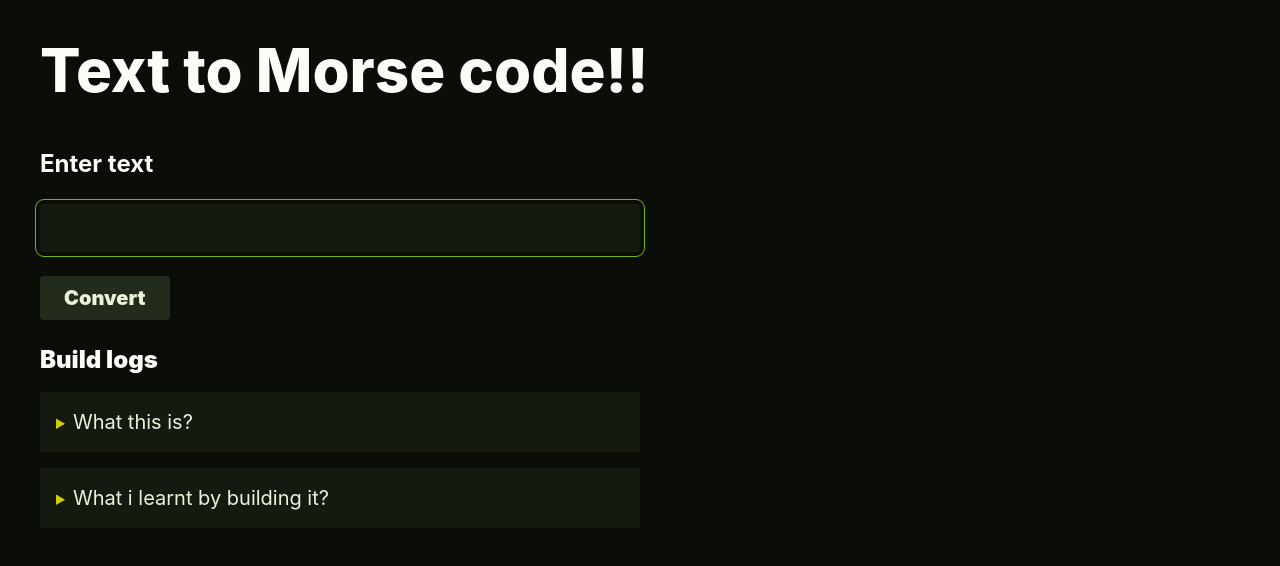
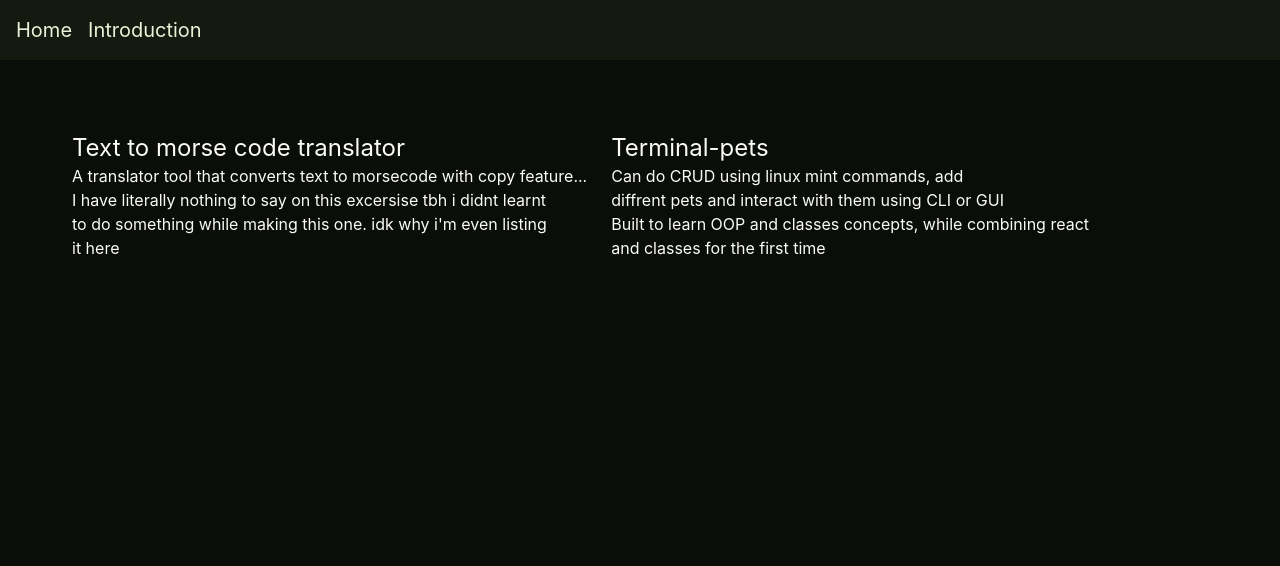
Before and after one commit to Bijay-Codes/Build-to-learn, a React (Vite) app: page / in a window 1280 px wide. Shown: the top 566 px of the page. Built offline with nearby package versions, Linux system fonts and the light colour scheme.

Commit message:
built a navbar for accsing diffrent problems and practiced OOP by making terminal-pets

```diff
--- a/src/App.tsx
+++ b/src/App.tsx
@@ -1,8 +1,24 @@
-import { Problems } from "./components/RenderProblems"
-
+import MorseCode from "./Problems/MorseCode/MorseCode";
+import Pets from "./Problems/TerminalPet/terminalpet";
+import Intro from "./pages/Intro";
+import { Navbar } from "./components/Navbar";
+import { Problems } from "./components/RenderProblems";
+import { pagePaths } from "./pages/Pages";
+import { BrowserRouter } from "react-router";
+import { Routes, Route } from "react-router";
 function App() {
   return (
-    <Problems />
+    <BrowserRouter>
+      <Navbar />
+      <section className="p-8">
+        <Routes>
+          <Route path={pagePaths.home} element={<Problems />} />
+          <Route path={pagePaths.intro} element={<Intro />} />
+          <Route path={pagePaths.morseCodeTranslator} element={<MorseCode />} />
+          <Route path={pagePaths.terminalPets} element={<Pets />} />
+        </Routes>
+      </section>
+    </BrowserRouter >
   )
 }
 
--- a/src/Problems/MorseCode/MorseCode.tsx
+++ b/src/Problems/MorseCode/MorseCode.tsx
@@ -50,7 +50,7 @@ const morseCodeMap: Record<string, string> = {
     '+': '.-.-.',
     '@': '.--.-.'
 }
-export function MorseCode() {
+export default function MorseCode() {
     const [text, setText] = useState<string>('');
     const [converted, setConverted] = useState<(string | number)[]>([]);
     const [copied, setCopied] = useState<true | false | 'fail'>(false);
@@ -90,7 +90,7 @@ export function MorseCode() {
             });
     }
     return (
-        <div className="flex flex-col gap-6 items-start">
+        <div className="flex flex-col gap-6 items-start p-6">
             <h1 className="text-6xl font-extrabold pb-6">Text to Morse code!!</h1>
             <label htmlFor="text-input" className="text-2xl font-bold">Enter text</label>
             <input
--- /dev/null
+++ b/src/Problems/TerminalPet/terminalpet.tsx
@@ -0,0 +1,150 @@
+import { useState } from "react";
+
+class Pet {
+    name: string;
+    age: number;
+    static totalPets = 0
+    constructor(petData: petData) {
+        this.name = petData.name;
+        this.age = petData.age;
+    }
+
+    interact() {
+        return `${this.name} is happy to see you!`;
+    }
+    checkAge() {
+        return `${this.name} is ${this.age}yrs old`;
+    }
+}
+
+class PetBox {
+    totalPets = 0;
+    pets: petData[];
+    key: string;
+    constructor(key: string) {
+        this.pets = this.#load(key) || [];
+        this.addPet = this.addPet.bind(this);
+        this.key = key;
+    }
+    #save(data: unknown) {
+        try {
+            localStorage.setItem(this.key, JSON.stringify(data));
+            return true;
+        } catch {
+            console.error("The data couldn't be stored to local storage");
+            return false;
+        }
+    }
+    #load(key: string) {
+        if (!key) return;
+        try {
+            const data = localStorage.getItem(key);
+            if (data) {
+                return JSON.parse(data);
+            }
+        } catch {
+            console.error('The key for using the storing and loading from local storage is missing');
+            return false;
+        }
+    }
+
+    addPet(petData: petData): boolean {
+        try {
+            const pet = new Pet(petData);
+            this.pets.push(pet);
+            this.totalPets++;
+            this.#save(this.pets);
+            return true;
+        } catch {
+            return false;
+        }
+    }
+}
+
+interface petData {
+    name: string;
+    age: number;
+}
+
+
+export default function Pets() {
+    const playGround = new PetBox('petbox-key');
+    const { pets, addPet } = playGround;
+    const [petData, setPetData] = useState<petData[]>(() => pets);
+
+    const handleAddPet = () => {
+        const newPet = { name: 'car', age: 2 };
+        if (addPet(newPet)) {
+            setPetData([...pets]);
+        }
+    };
+
+    return (
+        <section>
+            {
+                petData.map((pets, i) => {
+                    return (
+                        <div key={pets.age + i}>
+                            <h1>{pets.name}</h1>
+                            <h2>{pets.age}</h2>
+                        </div>
+                    )
+                })
+            }
+            <button onClick={handleAddPet}>Add pet</button>
+        </section>
+    )
+}
+
+function Terminal() {
+
+}
+
+/*
+*Learnt... that if we use 'this' inside a normal function it is not pointing to a fixed 'this'
+*the leftmost object thats calling the method/function becomes the 'this' inside the function
+
+ for example
+     function name(){
+        console.log(this.name);
+        }
+     name();
+
+ since there is no object calling this function 'this' for this function is always undefined,
+
+    const object = {name:name()}
+
+ but if we do object.name() it will run successfully.
+
+ the way it works is- object that is calling the function (like a method) becomes the 'this' inside the function;
+ what heppens when the function is not called by an object but there is an object to the very start of the call chain?
+ * call chain... i mean this thing obj.method.methon or obj.property.method etc
+
+ like obj.method.methond() here the 'this' refers to the leftmost object that is calling the function
+ but if it was called like object1.object2.method 'this' will now refer to the left object calling it for this one it is object2 not object 1
+
+* we can also change the 'this' for the function by using builtin methods like call,apply or bind
+ call takes the 'single' object as 'this' and any single args/parameters for the function like
+ obj.method.call(this,para)
+
+ while apply can take multiple args/parameters
+ obj.method.apply(this,[para,para]);
+
+ bind is similar too it binds the object as 'this' permanently for the function
+ obj.method.bind(this,para);
+
+ !but this is only true for simple functions not arrow functions
+
+ in arrow functions the 'this' is not determined by call chain at the site of calling. it ignores them
+ instead it uses its parents 'this' or where its being called.
+
+ example
+    function(para){
+    this.name = para;
+        sec = ()=>{
+        console.log(this.name);
+        }
+    }
+ the 'this' for the arrow function is the this for the outer function.
+
+  */
--- /dev/null
+++ b/src/components/Navbar.tsx
@@ -0,0 +1,25 @@
+import { NavLink } from 'react-router';
+import { pagePaths } from '../pages/Pages';
+
+export function Navbar() {
+    return (
+        <nav className='bg-surface-bg text-surface-fg w-full p-4'>
+            <ol className='flex gap-4 text-xl'>
+                <li>
+                    <NavLink
+                        to={pagePaths.home}
+                        className={(selected) => selected ? 'selected' : 'normal'}>
+                        Home
+                    </NavLink>
+                </li>
+                <li>
+                    <NavLink to={pagePaths.intro}
+                        className={(selected) => selected ? 'selected' : 'normal'}>
+                        Introduction
+                    </NavLink>
+                </li>
+            </ol>
+
+        </nav>
+    )
+}
--- a/src/components/RenderProblems.tsx
+++ b/src/components/RenderProblems.tsx
@@ -1,8 +1,27 @@
-import { MorseCode } from "../Problems/MorseCode/MorseCode";
+import { useNavigate } from "react-router";
+import { pagePaths } from "../pages/Pages";
+
 export function Problems() {
+    const navigate = useNavigate();
     return (
-        <div className="p-10">
-            <MorseCode />
-        </div>
+        <section className="p-10">
+            <main className="flex flex-wrap gap-6">
+                <div onClick={() => navigate(pagePaths.morseCodeTranslator)}>
+                    <h1 className="text-2xl">Text to morse code translator</h1>
+                    <h2>
+                        A translator tool that converts text to morsecode with copy feature...
+                    </h2>
+                    <p className="max-w-120">
+                        I have literally nothing to say on this excersise tbh i didnt learnt to do something while making this one.
+                        idk why i'm even listing it here
+                    </p>
+                </div>
+                <div onClick={() => navigate(pagePaths.terminalPets)}>
+                    <h1 className="text-2xl">Terminal-pets</h1>
+                    <h2 className="max-w-100">Can do CRUD using linux mint commands, add diffrent pets and interact with them using CLI or GUI</h2>
+                    <p className="max-w-120">Built to learn OOP and classes concepts, while combining react and classes for the first time</p>
+                </div>
+            </main>
+        </section>
     )
 }
--- /dev/null
+++ b/src/pages/Intro.tsx
@@ -0,0 +1,14 @@
+export default function Intro() {
+    return (
+        <section className="flex flex-col gap-8">
+            <h1 className="text-4xl">Why was this Repo made?</h1>
+            <h2 className="text-xl">I am also kind of clueless why, but the general answer is i wanted to build something to learn</h2>
+            <p className="text-lg max-w-200">
+                The problem i face is
+                every small thing i build to learn something is either lying around here and there with no organization
+                or just didnt get any reason to stay at one place.
+                This is kind of like a experiment ground where i can make small stuff experiment with it and learn new things and others can see it too.
+            </p>
+        </section>
+    )
+}
--- /dev/null
+++ b/src/pages/Pages.tsx
@@ -0,0 +1,6 @@
+export const pagePaths = {
+    home: '/',
+    intro: '/intro',
+    morseCodeTranslator: '/morse-code',
+    terminalPets: '/terminal-pets'
+}
```
Also changed, not shown: src/Problems/TerminalPet/petstore.ts (added).
